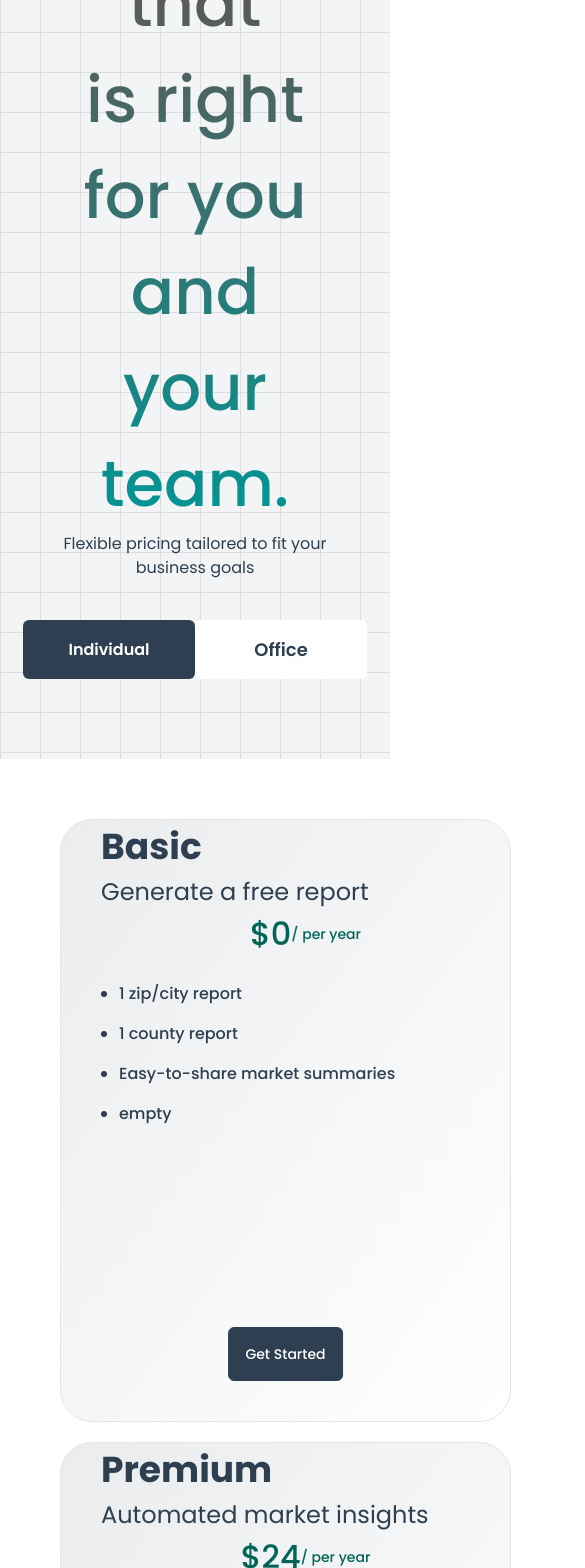
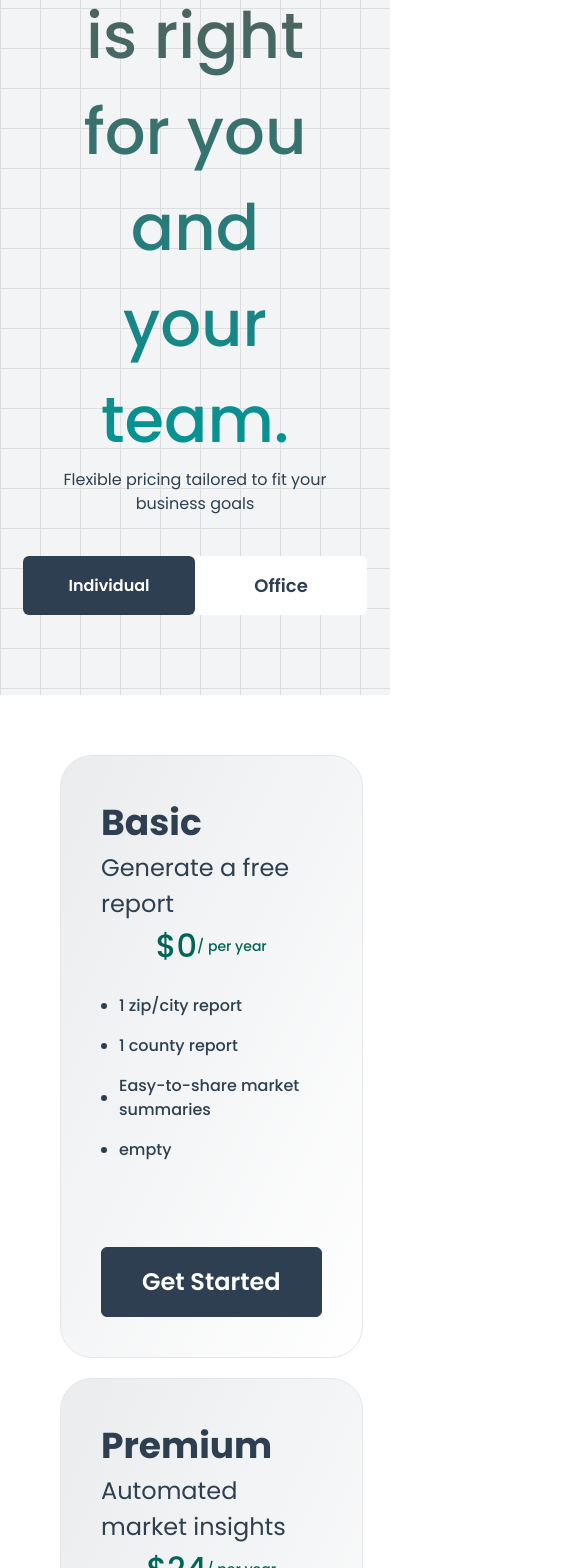
Before and after one commit to RayyanKhan4004/805Intelleigence, a Next.js app: page /subscription in a window 390 px wide. Shown: the part 432-2000 px from the top of the page, 585 px wide, since content can reach past the window. Built offline with nearby package versions, Linux system fonts and the light colour scheme; no server answers.

Commit message:
fixes of subscription

```diff
--- a/src/app/subscription/page.tsx
+++ b/src/app/subscription/page.tsx
@@ -7,7 +7,7 @@ import TableComponent from '@/features/subscription/components/SubscriptionTable
 function subscriptionpage() {
   return (
     <div>
-      <Navbar />
+      {/* <Navbar /> */}
       <HeroComponent />
       <div className="p-[60px]">
         <ListCard />
--- a/src/features/Footer/components/Footer.tsx
+++ b/src/features/Footer/components/Footer.tsx
@@ -10,13 +10,19 @@ function Footer() {
       <div className=" text-white flex justify-between items-start max-lg:grid max-lg:grid-cols-2 max-sm:grid-cols-1 gap-y-10 lg:gap-y-0 gap-x-8 ">
         {footerSections.map(section => (
           <div key={section.title}>
-            <Typography className="font-semibold mb-[64px] text-[36px] " variant="Heading1">
+            <Typography
+              className="font-semibold mb-[64px] text-[36px] max-sm:mb-3 "
+              variant="Heading1"
+            >
               {section.title}
             </Typography>
             {section.links.map(link => (
               <div key={link.label}>
                 <a href={link.href}>
-                  <Typography className="font-semibold text-[20px]" variant="h4">
+                  <Typography
+                    className="font-semibold text-[20px]  max-sm:font-normal max-sm:text-base"
+                    variant="h4"
+                  >
                     {link.label}
                   </Typography>
                 </a>
@@ -25,9 +31,9 @@ function Footer() {
           </div>
         ))}
       </div>
-      <div className="flex justify-between  items-center max-lg:flex-col">
+      <div className="flex justify-between  items-center max-lg:flex-col  max-sm:mt-4">
         <div />
-        <Typography variant="h4" className="text-nowrap text-white/60 font-semibold">
+        <Typography variant="h4" className="text-nowrap text-white/60 font-semibold ">
           All rights reserved
         </Typography>
         <div className="flex  gap-[24px] lg:mr-[70px]">
--- a/src/features/subscription/components/HeroComponent.tsx
+++ b/src/features/subscription/components/HeroComponent.tsx
@@ -71,12 +71,12 @@ function HeroComponent() {
           Flexible pricing tailored to fit your business goals
         </Typography>
 
-        <div className="flex items-center rounded-[6px] pt-[40px]">
+        <div className="flex items-center rounded-[6px] bg-white mt-10">
           <button
             onClick={() => {
               settapswitch('individual')
             }}
-            className={` ${tapswitch === 'individual' ? 'bg-app-primary text-white' : 'bg-white text-primary'}  h-[59px] w-[172px] items-center flex justify-center  rounded-[6px] font-semibold`}
+            className={` ${tapswitch === 'individual' ? 'bg-app-primary text-white rounded-r-[6px]' : 'bg-white text-primary'}  h-[59px] w-[172px] items-center flex justify-center  rounded-l-[6px] font-semibold`}
           >
             Individual
           </button>
@@ -84,7 +84,7 @@ function HeroComponent() {
             onClick={() => {
               settapswitch('office')
             }}
-            className={` ${tapswitch === 'office' ? 'bg-app-primary text-white' : 'bg-white text-app-primary'}   h-[59px] w-[172px] items-center flex justify-center  rounded-[6px] font-semibold text-[18px]`}
+            className={` ${tapswitch === 'office' ? 'bg-app-primary text-white rounded-l-[6px]' : 'bg-white text-app-primary'}   h-[59px] w-[172px] items-center flex justify-center  rounded-r-[6px] font-semibold text-[18px]`}
           >
             Office
           </button>
--- a/src/features/subscription/components/ListCard.tsx
+++ b/src/features/subscription/components/ListCard.tsx
@@ -43,10 +43,11 @@ const data = [
 
 function ListCard() {
   return (
-    <div className="flex gap-[20px] justify-center flex-nowrap items-center max-sm:flex-col  max-xl:flex-wrap ">
+    <div className="flex gap-[20px] justify-center flex-nowrap items-center max-sm:flex-col  max-xl:flex-wrap   ">
       {data.map(item => {
         return (
-          <div className="w-[451px] h-[603px] border border-app-stroke rounded-[32px] pl-[40px] bg-gradient-to-br from-[#EAECEE] to-[#FFFFFF] relative ">
+          <div className="flex  gap-4 flex-col justify-between border border-app-stroke rounded-[32px] p-[40px] bg-gradient-to-br from-[#EAECEE] to-[#FFFFFF] min-h-[603px]">
+            <div className="w-full max-w-[451px]">
               <Typography variant="Heading1" className="text-left text-app-primary font-bold ">
                 {item.title}
               </Typography>
@@ -64,7 +65,10 @@ function ListCard() {
               </Typography>
               <ul className="mt-6 space-y-4">
                 {item.li.map((curr, ind) => (
-                <li key={ind} className="flex items-center gap-3 text-app-primary font-medium text-[16px]">
+                  <li
+                    key={ind}
+                    className="flex items-center gap-3 text-app-primary font-medium text-[16px]"
+                  >
                     <span className="w-1.5 h-1.5 rounded-full bg-app-primary block shrink-0" />
                     <Typography variant="TableText" as="span">
                       {curr}
@@ -72,11 +76,12 @@ function ListCard() {
                   </li>
                 ))}
               </ul>
-            {/* <div className='flex justify-center'> */}
-            <Button className="rounded-[6px] absolute bottom-10  text-white translate-x-1/2 right-1/2 ">
+            </div>
+            <div className="flex justify-center">
+              <Button className="rounded-[6px] text-white font-semibold text-[24px]  h-full px-[40px] py-[16px] ">
                 {item.button}
               </Button>
-            {/* </div> */}
+            </div>
           </div>
         )
       })}
--- a/src/features/subscription/components/SubscriptionTable.tsx
+++ b/src/features/subscription/components/SubscriptionTable.tsx
@@ -8,13 +8,15 @@ import { Icon } from '@/shared/icons/Icon'
 
 function TableComponent() {
   return (
-    <div className="w-full px-[30px] lg:px-[60px]  pt-[59px] pb-[80px] ">
+    <div className="w-full px-[30px] lg:px-[60px]  pt-[59px] pb-[80px] overflow-x-scroll ">
       <style jsx>{`
         .table-component {
           background: linear-gradient(to bottom right, #ebecee, #f9f9fa, #eeeff0);
           border-collapse: collapse;
           width: 100%;
           justify-content: center;
+          overflow-x-scroll
+
         }
         table tr td:first-child {
           padding-left: 60px;
@@ -38,7 +40,7 @@ function TableComponent() {
         <thead>
           <tr>
             <th
-              className="  !p-10 border-[2px] text-[22px] text-black rounded-[34px]  font-medium text-left "
+              className="  !pl-[60px]  border-[2px] text-[22px] text-black rounded-[34px]  font-medium text-left "
               style={{ verticalAlign: 'middle' }}
             >
               {TableHead[0]}
@@ -48,8 +50,8 @@ function TableComponent() {
                 ind > 0 && (
                   <th
                     key={head}
-                    className="  !p-10 border-[2px] text-[22px] text-black    text-left font-bold  "
-                    style={{ verticalAlign: 'middle', textAlign: 'center' }}
+                    className="  pl-[40px] border-[2px] text-[22px] text-black text-left font-bold  pb-[7px] pt-[40px]"
+                    style={{ verticalAlign: 'middle', textAlign: 'left' }}
                   >
                     {head}
                   </th>
```
Lines whose indentation alone changed are shown as unchanged.
